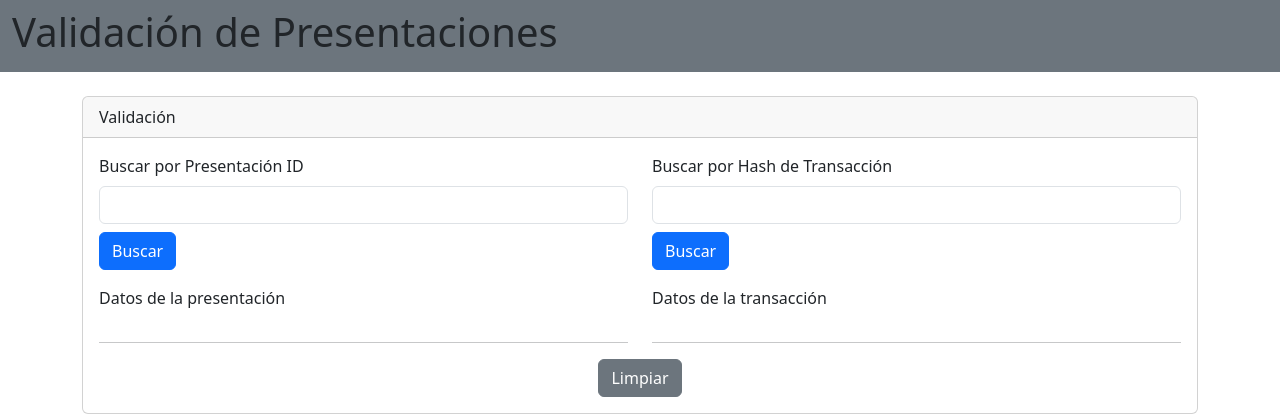
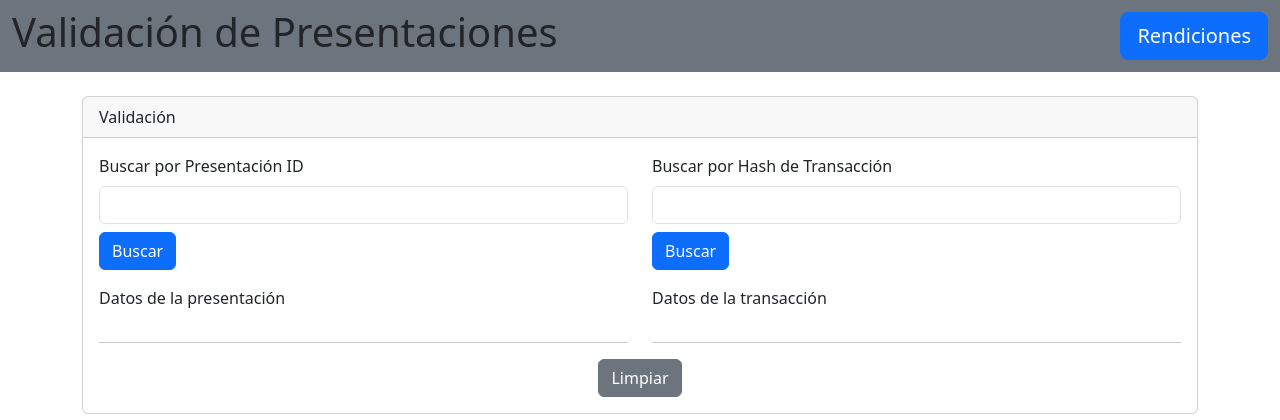
Before and after one commit to FacuRodriJ/django-truffle, a Django app: page /validacion/ in a window 1280 px wide. Shown: the top 420 px of the page. Run offline with Django 4.2, Linux system fonts and the light colour scheme; parts of the project's set-up code (start-up, migrations or seed data) failed here and were passed over; some libraries are stand-ins or nearby versions.

Commit message:
Navbar actualizado

```diff
--- a/django_setup/base/urls.py
+++ b/django_setup/base/urls.py
@@ -17,7 +17,7 @@ Including another URLconf
 from django.conf import settings
 from django.conf.urls.static import static
 from django.contrib import admin
-from django.urls import path, include
+from django.urls import path
 
 from core.views import RendicionFormView, RendicionListView, RendicionDetailView, PresentacionDetailView
 from validation.views import ValidacionView
@@ -30,7 +30,6 @@ urlpatterns = [
     path('detalle-rendicion/<int:pk>/', RendicionDetailView.as_view(), name='rendicion_detail'),
     path('detalle-presentacion/<int:pk>/', PresentacionDetailView.as_view(), name='presentacion_detail'),
     path('validacion/', ValidacionView.as_view(), name="validacion_view")
-    # path('validacion/', include(("validation.urls", "validation"), namespace="validacion")),
 ]
 
 if settings.DEBUG:
--- a/django_setup/templates/root.html
+++ b/django_setup/templates/root.html
@@ -19,6 +19,9 @@
     <nav class="navbar bg-primary mb-4">
         <div class="container-fluid">
             <h1>Tribunal de Cuentas</h1>
+            <a href="{% url 'validacion_view' %}" class="btn btn-secondary btn-lg float-right">
+                Validación
+            </a>
         </div>
     </nav>
 {% endblock %}
--- a/django_setup/validation/templates/validacion.html
+++ b/django_setup/validation/templates/validacion.html
@@ -4,6 +4,9 @@
     <nav class="navbar bg-secondary mb-4">
         <div class="container-fluid">
             <h1>Validación de Presentaciones</h1>
+            <a href="{% url 'rendicion_list' %}" class="btn btn-primary btn-lg float-right">
+                Rendiciones
+            </a>
         </div>
     </nav>
 {% endblock %}
```
